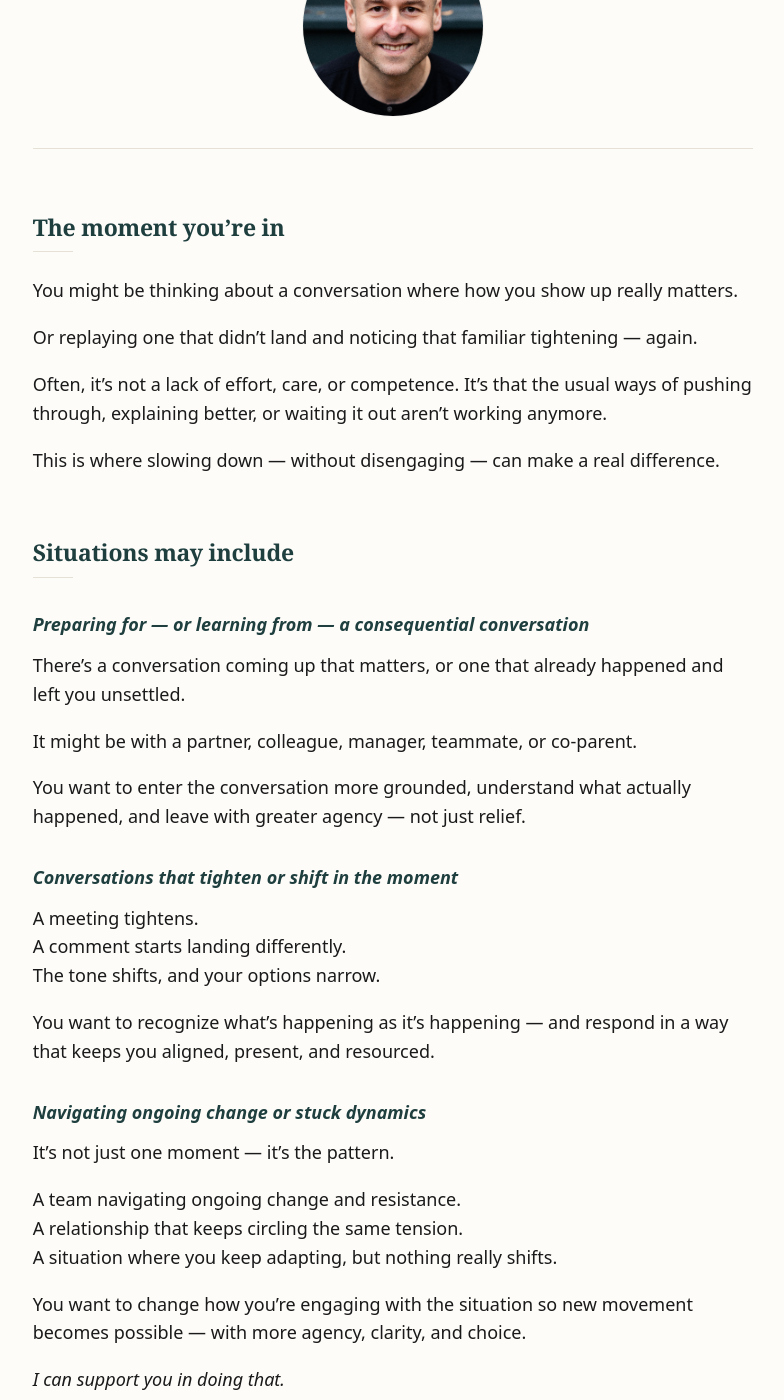
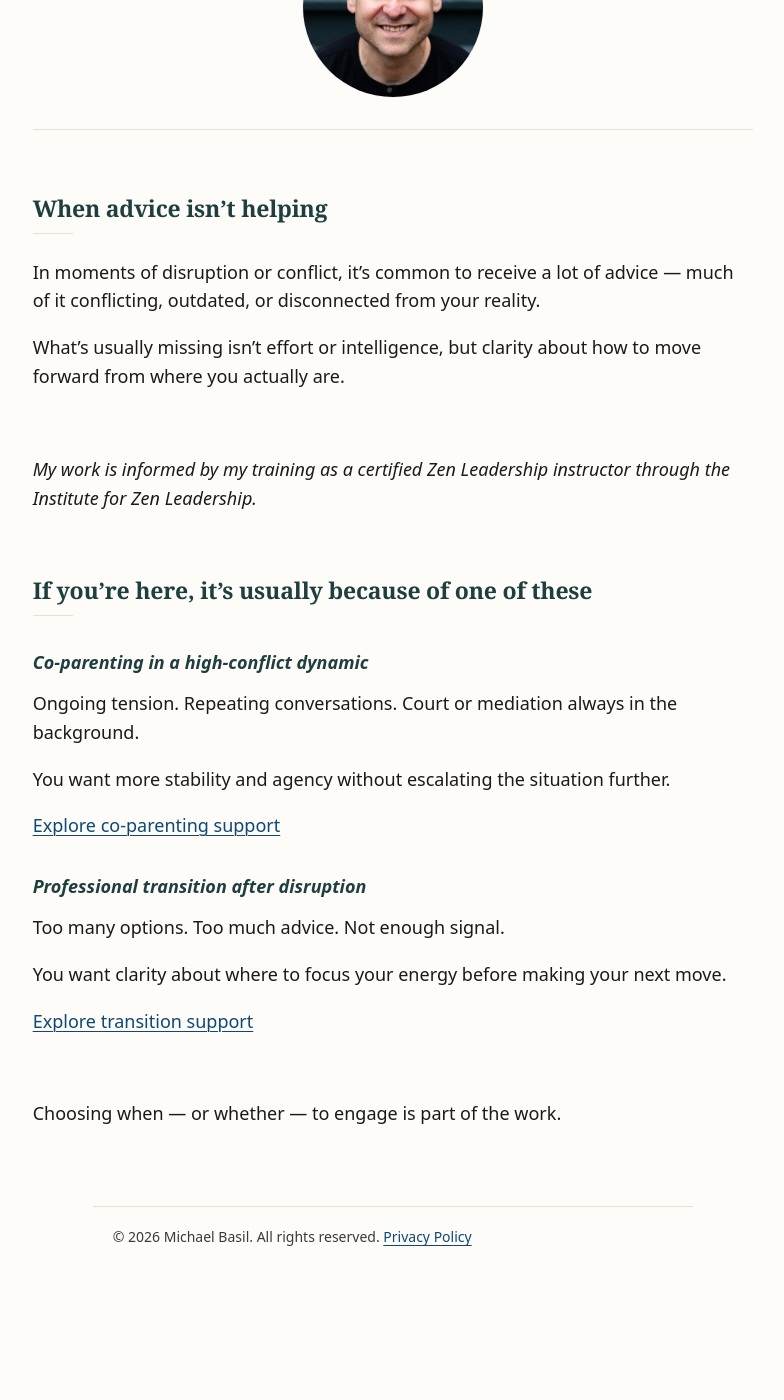
Before and after one commit to basil-family-lab/zen, a Jekyll site: the page built from index.md, in a window 1280 px wide and 1400 px high, scrolled down 380 px. Shown: the whole window, without its empty margins (247-1031 px from the left). Built offline with Jekyll 4.4.1, drawn with Linux system fonts in a browser that asks for light colours; after the commit the page ends 1658 px from its top, so only the background shows below that; some of the changed text lies outside the part shown.

```diff
--- a/_data/coparenting.yml
+++ b/_data/coparenting.yml
@@ -1,20 +1,26 @@
 hero:
   heading: Co-Parenting When the Dynamic Is Stuck
   body: >
-    I help parents change how they show up in ongoing co-parenting situations
-    when the pattern isn’t working, the stakes are real, and walking away
-    isn’t an option.
-  image: "/assets/images/profile.jpg"
-  image_alt: "Michael Basil"
+    I help parents change how they show up in high-conflict co-parenting situations,
+    even when the other parent may never change.
+    The work focuses on increasing your agency,
+    reducing unnecessary escalation,
+    and creating more stability for you and your children.
+  image: /assets/images/profile.jpg
+  image_alt: Michael Basil
+
 moment:
   heading: This isn’t about winning
   paragraphs:
     - >
-      Co-parenting conflict doesn’t resolve itself with time. It resolves when
-      someone changes how they participate in the system.
+      Co-parenting conflict doesn’t resolve itself with time.
+      Patterns tend to harden, reactions intensify,
+      and conversations start to feel more brittle and charged.
     - >
-      This work is for people who are no longer willing to stay trapped in
-      reactive cycles — even when the other parent may never change.
+      This work is for parents who want to interrupt those patterns —
+      even when cooperation is limited,
+      and even when the other parent may not participate
+      in the change you’re making.
 
 situations:
   heading: You might recognize yourself here
@@ -22,34 +28,50 @@ situations:
     - subheading: The same conversations keep repeating
       paragraphs:
         - >
-          You’ve had versions of the same discussion many times.
-          It escalates, shuts down, or drifts — and nothing actually changes.
-    - subheading: You leave interactions drained or unsettled
+          You revisit the same topics again and again,
+          hoping this time the outcome will be different —
+          but it rarely is.
+    - subheading: Interactions leave you drained or on edge
       paragraphs:
         - >
-          Even when nothing dramatic happens, the emotional cost is high.
-          You replay conversations or brace for the next one.
-    - subheading: You want to protect your children without escalating conflict
+          You prepare carefully, yet still walk away feeling reactive,
+          misunderstood, or emotionally exhausted.
+    - subheading: You’re trying to protect your children without escalating things
       paragraphs:
         - >
-          You care about long-term stability more than short-term validation,
-          but you’re not sure how to shift the dynamic without making things worse.
+          You want consistency and stability for your kids,
+          while avoiding dynamics that make everything feel more adversarial.
+    - subheading: Court feels like it’s always in the background
+      paragraphs:
+        - >
+          Even when you’re not in court,
+          it can feel like it’s only one bad interaction away.
+        - >
+          You’re curious whether there’s another way
+          to shift the pattern before things escalate further.
   closing_emphasis: >
-    This work starts with what you can control — your preparation,
-    your responses, and your choices over time.
+    This work starts with what you can control —
+    how you prepare, respond, and show up inside the system you’re already in.
 
 how_we_work:
   heading: How we work together
   paragraphs:
     - >
-      This is one-on-one work focused on preparation, regulation,
-      and deliberate response — not fixing or managing the other parent.
+      This is one-on-one work with real conversations and current situations.
+      We work with what is actually happening —
+      the interactions you’re already in
+      and the patterns that tend to take over when the stakes are high.
     - >
-      We work with real upcoming conversations, recurring situations,
-      and the emotional patterns that tend to hijack them.
+      This is not just vibes.
     - >
-      The goal is not false harmony. The goal is increased agency and stability
-      inside a system you are already part of.
+      The tools I bring into this work are informed by my training and experience
+      as a certified Zen Leadership instructor through the Institute for Zen Leadership.
+    - >
+      The goal is not false harmony.
+      The goal is increased agency and stability over time —
+      reducing the likelihood of court involvement,
+      expensive mediation,
+      and ongoing conflict that pulls energy away from your family.
 
 framing:
   heading: What this work is — and isn’t
@@ -57,30 +79,44 @@ framing:
     heading: This work supports
     items:
       - More intentional communication under pressure
-      - Reduced reactivity in repeated interactions
-      - Clearer decisions aligned with your values and priorities
+      - Reduced reactivity in high-stakes moments
+      - Clearer decision-making when emotions are running high
+      - Greater stability over time for you and your children
   negatives:
-    heading: This work does not offer
+    heading: This work is not
     items:
-      - Mediation or representation of both sides
-      - Strategies for “winning” or proving the other parent wrong
-      - Guarantees about how someone else will behave
+      - Mediation or legal advice
+      - About convincing the other parent to change
+      - A guarantee of outcomes you don’t control
+      - Focused on surface-level calm without structural change
 
 testimonials:
   heading: What people have said
   groups:
-    - title: Past clients
+    - title: Outcomes
       quotes:
-        - It feels like we can negotiate without the constant fear of ending up back in court.
-        - I’m no longer bracing for every interaction — I can prepare and respond deliberately.
+        - >
+          It feels like we can negotiate without fear of court constantly hanging over us.
+        - >
+          I’m able to prepare for conversations and respond deliberately,
+          instead of getting pulled into the same emotional spiral.
 
 connect:
   heading: Next step
   intro: >
-    This work is offered in time-bound engagements (typically 3, 5, or 10 virtual sessions)
-    and requires a willingness to examine how you show up.
+    If this resonates, the work is typically done in a focused engagement
+    of three, five, or ten one-on-one virtual sessions.
+    The number depends on the complexity of the situation
+    and what you’re trying to stabilize or change.
+
+    The next step is a free discovery consultation.
+    In that conversation, we’ll look at your current situation,
+    clarify what you want to change,
+    and determine together whether this work is a good fit —
+    and if so, what a reasonable scope would be.
+    There’s no obligation.
   ctas:
-    - key: schedule
-      label: Schedule a conversation
-      ga_event: connect
-      ga_label: coparenting_schedule
+    - key: discovery
+      label: Schedule a free discovery consultation
+      ga_event: conversion
+      ga_label: discovery_consultation
--- a/_data/home.yml
+++ b/_data/home.yml
@@ -1,82 +1,60 @@
 hero:
-  heading: "I help people in difficult situations they didn’t choose — but have to navigate."
-  body: "When conversations matter and things feel tense, stuck, or unclear, situational clarity can restore agency and open new pathways forward."
-  image: "/assets/images/profile.jpg"
-  image_alt: "Michael Basil"
+  heading: Navigating difficult situations with clarity
+  body: >
+    I help people navigate situations where the stakes are real
+    and the path forward isn’t obvious.
+    The work focuses on restoring agency,
+    reducing unnecessary escalation,
+    and helping you move forward deliberately.
+  image: /assets/images/profile.jpg
+  image_alt: Michael Basil
+
 moment:
-  heading: "The moment you’re in"
+  heading: When advice isn’t helping
   paragraphs:
-    - "You might be thinking about a conversation where how you show up really matters."
-    - "Or replaying one that didn’t land and noticing that familiar tightening — again."
-    - "Often, it’s not a lack of effort, care, or competence. It’s that the usual ways of pushing through, explaining better, or waiting it out aren’t working anymore."
-    - "This is where slowing down — without disengaging — can make a real difference."
+    - >
+      In moments of disruption or conflict,
+      it’s common to receive a lot of advice —
+      much of it conflicting, outdated,
+      or disconnected from your reality.
+    - >
+      What’s usually missing isn’t effort or intelligence,
+      but clarity about how to move forward
+      from where you actually are.
+
+credibility:
+  line: >
+    My work is informed by my training as a certified Zen Leadership instructor
+    through the Institute for Zen Leadership.
+
 situations:
-  heading: "Situations may include"
+  heading: If you’re here, it’s usually because of one of these
   items:
-    - subheading: "Preparing for — or learning from — a consequential conversation"
+    - subheading: Co-parenting in a high-conflict dynamic
       paragraphs:
-        - "There’s a conversation coming up that matters, or one that already happened and left you unsettled."
-        - "It might be with a partner, colleague, manager, teammate, or co-parent."
-        - "You want to enter the conversation more grounded, understand what actually happened, and leave with greater agency — not just relief."
-    - subheading: "Conversations that tighten or shift in the moment"
-      lines:
-        - "A meeting tightens."
-        - "A comment starts landing differently."
-        - "The tone shifts, and your options narrow."
-      trailing_paragraph: "You want to recognize what’s happening as it’s happening — and respond in a way that keeps you aligned, present, and resourced."
-    - subheading: "Navigating ongoing change or stuck dynamics"
+        - >
+          Ongoing tension.
+          Repeating conversations.
+          Court or mediation always in the background.
+        - >
+          You want more stability and agency
+          without escalating the situation further.
+      link:
+        url: /co-parenting/
+        label: Explore co-parenting support
+    - subheading: Professional transition after disruption
       paragraphs:
-        - "It’s not just one moment — it’s the pattern."
-      lines:
-        - "A team navigating ongoing change and resistance."
-        - "A relationship that keeps circling the same tension."
-        - "A situation where you keep adapting, but nothing really shifts."
-      trailing_paragraph: "You want to change how you’re engaging with the situation so new movement becomes possible — with more agency, clarity, and choice."
-  closing_emphasis: "I can support you in doing that."
-how_we_work:
-  heading: "How we work together"
-  paragraphs:
-    - "Sessions are one-on-one and focused on the specific situation you’re navigating."
-    - "The work is structured, but responsive — oriented around what’s actually happening rather than following a preset sequence."
-    - "Depending on the situation, I may draw on tools, assessments, or practical lenses to support clarity and decision-making."
-    - "People typically work with me for a small set of sessions, with the aim of increasing agency and creating movement you can carry forward on your own."
-framing:
-  heading: "What this is — and is not"
-  positives:
-    heading: "This is:"
-    items:
-      - "support for real, life-impacting situations"
-      - "work that increases agency and available options"
-      - "grounded, immediately applicable clarity"
-  negatives:
-    heading: "This is not:"
-    items:
-      - "therapy"
-      - "advice-giving"
-      - "fixing other people"
-testimonials:
-  heading: "What people have said"
-  groups:
-    - title: "Business & Technology Leaders navigating complexity and change"
-      quotes:
-        - "“Brought clarity, inspiration, and light.”"
-        - "“An exceptional listener who brings ideas together and shapes them into a solid structure.”"
-        - "“Helped me think more deeply about what actually mattered.”"
-    - title: "Professionals in high-stakes or difficult conversations"
-      quotes:
-        - "“Raised conversations to a higher form.”"
-        - "“Able to affect conversations and alter their course for the better.”"
-        - "“Helped me navigate nuanced and difficult conversations more skillfully.”"
-    - title: "Co-parents and professionals navigating ongoing relational tension"
-      quotes:
-        - "“Navigated situations with calm and wisdom, even during conflict.”"
-        - "“Diffused tension and changed the tone of conversations.”"
-        - "“What felt stuck became workable.”"
-connect:
-  heading: "Connect"
-  intro: "If you’re in a difficult situation and want more clarity, agency, and options, you’re welcome to connect."
-  ctas:
-    - key: connect
-      label: "Book a free video meet-and-greet"
-      ga_event: contact_meet
-      ga_label: home_meet
+        - >
+          Too many options.
+          Too much advice.
+          Not enough signal.
+        - >
+          You want clarity about where to focus your energy
+          before making your next move.
+      link:
+        url: /transition/
+        label: Explore transition support
+
+closing:
+  line: >
+    Choosing when — or whether — to engage is part of the work.
--- a/_data/transition.yml
+++ b/_data/transition.yml
@@ -1,86 +1,131 @@
 hero:
-  heading: Navigating Professional Transition
+  heading: Navigating Transition Without Losing Your Center
   body: >
-    I help people in transition take responsibility for their next move
-    when the old story no longer fits and rushing forward would be a mistake.
-  image: "/assets/images/profile.jpg"
-  image_alt: "Michael Basil"
+    I help people regain clarity and agency during professional transition —
+    especially after disruption they didn’t choose.
+    The work focuses on reducing confusion,
+    concentrating your energy,
+    and moving forward deliberately instead of reactively.
+  image: /assets/images/profile.jpg
+  image_alt: Michael Basil
+
 moment:
-  heading: Transition exposes how you decide
+  heading: This isn’t about rushing
   paragraphs:
     - >
-      Transition isn’t just a gap between roles. It’s a period where
-      familiar signals disappear and decision-making gets harder.
+      Transition often comes with a flood of advice —
+      much of it projected from what worked for someone else
+      ten or even twenty years ago,
+      in a very different market and context.
     - >
-      This work is for people who want to move forward deliberately,
-      not reactively — and who are willing to slow down long enough
-      to see what’s actually emerging.
+      At the same time, feedback cycles can be slow and uneven.
+      It’s hard to know whether something isn’t working,
+      or whether you simply haven’t received a signal yet.
+      Without clarity, effort can quickly become fragmented and draining.
 
 situations:
-  heading: This often shows up as
+  heading: You might recognize yourself here
   items:
-    - subheading: Pressure to decide before things are clear
+    - subheading: You’re getting a lot of advice, but very little signal
       paragraphs:
         - >
-          You feel urgency from finances, identity, or external expectations,
-          even though the right direction hasn’t fully revealed itself.
-    - subheading: A resume that works — but doesn’t guide you
+          Well-meaning people offer suggestions,
+          yet much of it feels outdated,
+          mismatched,
+          or disconnected from how hiring actually works today.
+    - subheading: There are too many possible directions
       paragraphs:
         - >
-          You can get interviews, but you’re unsure which opportunities
-          are actually worth pursuing.
-    - subheading: Conflicting signals from the market
+          Different roles, industries, and paths are available,
+          but it’s hard to tell which ones are actually worth investing in —
+          especially when signals arrive slowly or inconsistently.
+    - subheading: Your resume doesn’t reflect who you are now
       paragraphs:
         - >
-          Feedback is inconsistent, and it’s hard to tell what’s noise
-          versus something worth paying attention to.
+          You know you’ve grown,
+          but your resume — or set of resumes —
+          still anchors you to an earlier version of yourself.
+    - subheading: Traditional approaches aren’t helping you gain traction
+      paragraphs:
+        - >
+          Career placement and generic job-search advice
+          tend to be cookie-cutter.
+          They rarely help you clarify where your energy fits best
+          or how to differentiate yourself once you’re in the process.
   closing_emphasis: >
-    This phase isn’t about finding certainty — it’s about making
-    better decisions under uncertainty.
+    This work treats clarity as the top priority —
+    so effort and opportunity start to align
+    instead of becoming fragmented and frayed.
 
 how_we_work:
   heading: How we work together
   paragraphs:
     - >
-      We work one-on-one using practical tools — resumes, interviews,
-      and preparation — as instruments for clarity, not performance theater.
+      This is one-on-one work with real decisions and real constraints.
+      We focus on your current situation
+      and the choices directly in front of you.
     - >
-      The focus is on pattern recognition, energy investment,
-      and choosing paths you can stand behind.
+      This is not just vibes.
     - >
-      This is not about speed. It’s about direction and integrity
-      in how you move forward.
+      The tools I bring into this work are informed by my training and experience
+      as a certified Zen Leadership instructor through the Institute for Zen Leadership.
+    - >
+      We often use your resume — or a small set of resumes —
+      as a working surface.
+      Not just to improve them,
+      but to clarify intention,
+      identify where your energy is strongest,
+      and understand how your story lands in different contexts.
+    - >
+      The goal is not to chase every option.
+      The goal is to identify a strong cluster of roles or directions,
+      focus your energy there,
+      and engage the process with steadiness and confidence.
 
 framing:
   heading: What this work is — and isn’t
   positives:
     heading: This work supports
     items:
-      - Clearer decision-making during uncertainty
-      - More intentional use of your time and energy
-      - Forward movement without forcing false clarity
+      - Clearer orientation during uncertainty
+      - More deliberate use of time and energy
+      - Stronger positioning for roles that actually fit
+      - Increased confidence in interviews and late-stage conversations
   negatives:
-    heading: This work does not offer
+    heading: This work is not
     items:
-      - Career coaching scripts or motivational pressure
-      - Guarantees about outcomes or timelines
-      - Someone else deciding for you
+      - A resume rewriting service
+      - Career placement or job guarantees
+      - Generic job-search advice
+      - Open-ended support without a defined scope
 
 testimonials:
   heading: What people have said
   groups:
-    - title: Past clients
+    - title: Outcomes
       quotes:
-        - I’m much better able to understand where to cluster my energy instead of chasing everything.
-        - The work helped me choose which opportunities were actually worth investing in.
+        - >
+          I’m much better able to understand where to cluster my energy
+          instead of chasing every possible opportunity.
+        - >
+          The process helped me focus on roles where my experience actually stood out.
 
 connect:
   heading: Next step
   intro: >
-    I offer time-bound, one-on-one engagements (typically 3, 5, or 10 virtual sessions)
-    for people willing to take responsibility for how they move through transition.
+    If this resonates, the work is typically done in a focused engagement
+    of three, five, or ten one-on-one virtual sessions.
+    The number depends on the complexity of the transition
+    and what you’re trying to clarify or change.
+
+    The next step is a free discovery consultation.
+    In that conversation, we’ll look at your current situation,
+    clarify what you’re aiming for,
+    and determine together whether this work is a good fit —
+    and if so, what a reasonable scope would be.
+    There’s no obligation.
   ctas:
-    - key: schedule
-      label: Schedule a conversation
-      ga_event: connect
-      ga_label: transition_schedule
+    - key: discovery
+      label: Schedule a free discovery consultation
+      ga_event: conversion
+      ga_label: discovery_consultation
--- /dev/null
+++ b/_layouts/home.html
@@ -0,0 +1,54 @@
+---
+layout: default
+---
+{% assign data = site.data[page.data_key] %}
+
+<section id="hero">
+  <h1>{{ data.hero.heading }}</h1>
+
+  <p>{{ data.hero.body }}</p>
+
+  {% if data.hero.image %}
+    <img
+      src="{{ data.hero.image | relative_url }}"
+      alt="{{ data.hero.image_alt | default: site.profile.name }}"
+      class="profile-image"
+    />
+  {% endif %}
+</section>
+
+<section id="moment">
+  <h2>{{ data.moment.heading }}</h2>
+
+  {% for paragraph in data.moment.paragraphs %}
+    <p>{{ paragraph }}</p>
+  {% endfor %}
+</section>
+
+<section id="credibility">
+  <p>
+    <em>{{ data.credibility.line }}</em>
+  </p>
+</section>
+
+<section id="situations">
+  <h2>{{ data.situations.heading }}</h2>
+
+  {% for item in data.situations.items %}
+    <h3>{{ item.subheading }}</h3>
+
+    {% for paragraph in item.paragraphs %}
+      <p>{{ paragraph }}</p>
+    {% endfor %}
+
+    {% if item.link %}
+      <p>
+        <a href="{{ item.link.url | relative_url }}">{{ item.link.label }}</a>
+      </p>
+    {% endif %}
+  {% endfor %}
+</section>
+
+<section id="closing">
+  <p>{{ data.closing.line }}</p>
+</section>
--- a/index.md
+++ b/index.md
@@ -1,5 +1,5 @@
 ---
-layout: situation
+layout: home
 data_key: home
 css_id: home
 ---
```
